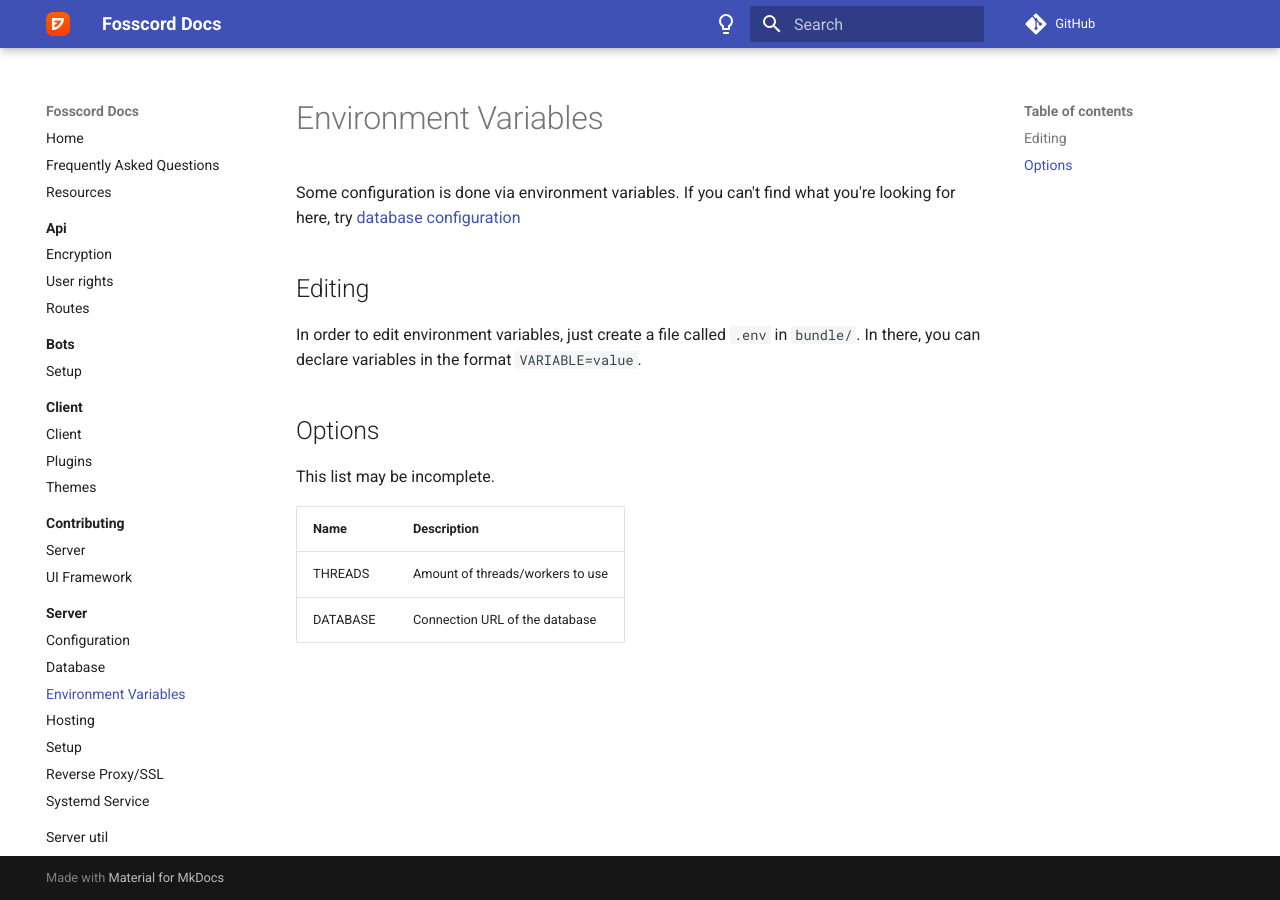
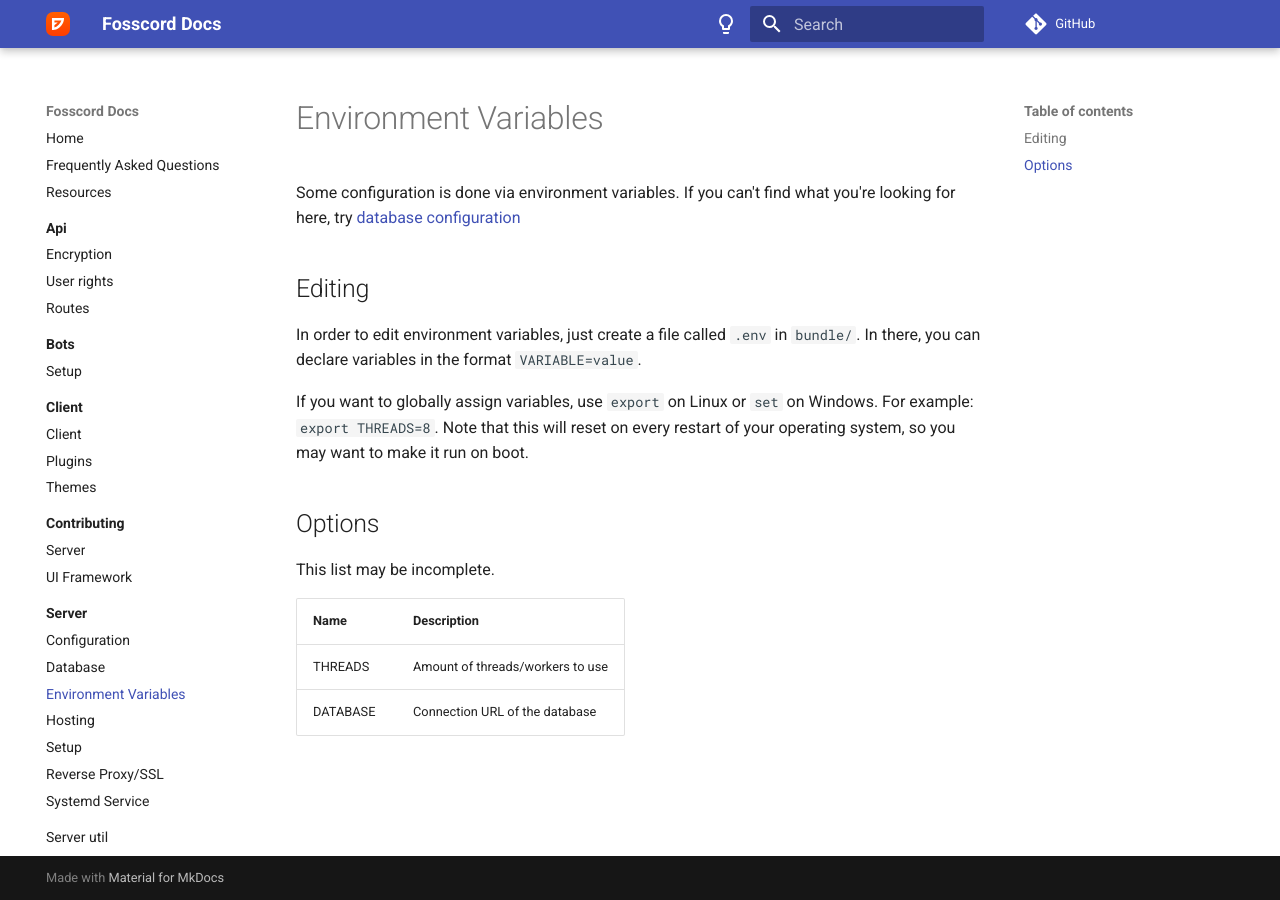
Before and after one commit to spacebarchat/docs, an MkDocs documentation site: the page built from docs/server/env.md, in a window 1280 px wide. Built offline with MkDocs 1.6.1 and Material for MkDocs 9.7.7, drawn with Linux system fonts in a browser that asks for light colours; comment, search, counter and statistics services are not loaded.

Commit message:
arcane changes

```diff
--- a/docs/server/env.md
+++ b/docs/server/env.md
@@ -5,6 +5,10 @@
 ## Editing
 
 In order to edit environment variables, just create a file called ``.env`` in ``bundle/``. In there, you can declare variables in the format ``VARIABLE=value``.
+
+If you want to globally assign variables, use `export` on Linux or `set` on Windows.
+For example: `export THREADS=8`.
+Note that this will reset on every restart of your operating system, so you may want to make it run on boot.
 
 ## Options
 
```
Also changed, not shown: docs/server/setup.md (+1 -1 lines).
